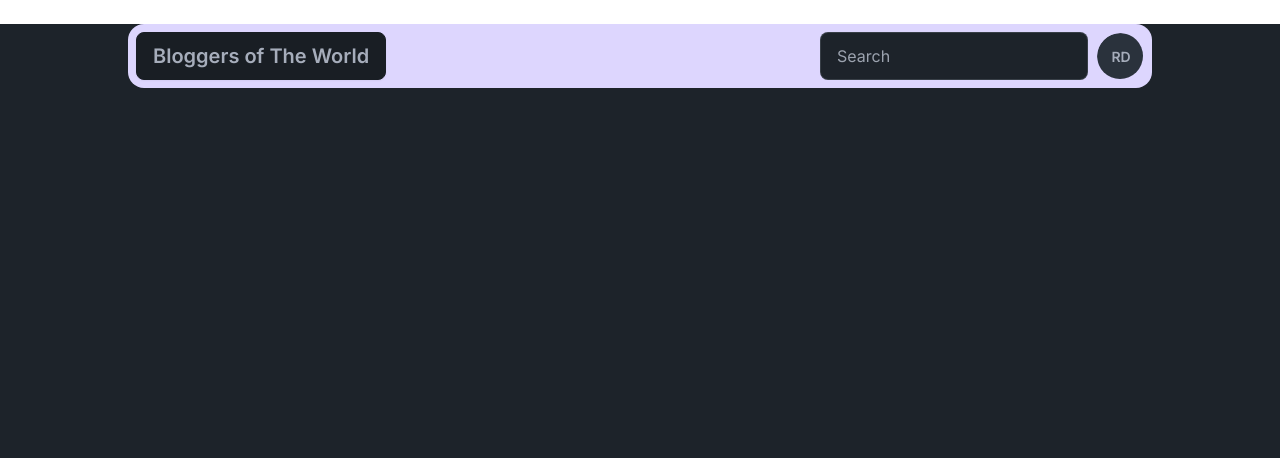
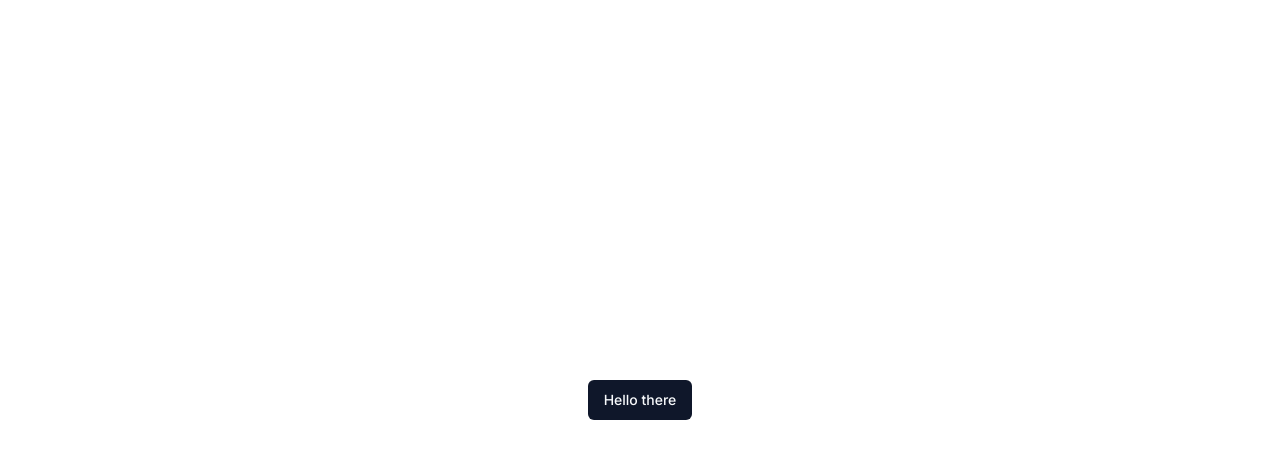
Before and after one commit to RezuanD/first_project, a Next.js app in the folder frontend/: page / in a window 1280 px wide. Shown: the top 458 px of the page. Built offline with nearby package versions, Linux system fonts and the light colour scheme.

Commit message:
setup shadcn

```diff
--- a/frontend/app/components/Navbar.tsx
+++ /dev/null
@@ -1,46 +0,0 @@
-export default function Navbar() {
-  return (
-    <div className="flex justify-center mt-6">
-      <div className="w-[80%] navbar bg-violet-200 rounded-2xl ">
-        <div className="flex-1">
-          <a className="btn btn-glass text-xl">Bloggers of The World</a>
-        </div>
-        <div className="flex-none gap-2">
-          <div className="form-control">
-            <input
-              type="text"
-              placeholder="Search"
-              className="input input-bordered w-24 md:w-auto"
-            />
-          </div>
-          <div className="dropdown dropdown-end">
-            <div
-              tabIndex={0}
-              role="button"
-              className="btn btn-ghost btn-circle avatar"
-            >
-              <div className="rounded-full">
-                <div className="avatar placeholder">
-                  <div className="bg-neutral text-neutral-content rounded-full w-12">
-                    <span>RD</span>
-                  </div>
-                </div>
-              </div>
-            </div>
-            <ul
-              tabIndex={0}
-              className="mt-3 z-[1] p-2 shadow menu menu-sm dropdown-content bg-base-100 rounded-box w-52"
-            >
-              <li>
-                <a>Profile</a>
-              </li>
-              <li>
-                <a>Logout</a>
-              </li>
-            </ul>
-          </div>
-        </div>
-      </div>
-    </div>
-  );
-}
--- a/frontend/app/globals.css
+++ b/frontend/app/globals.css
@@ -2,6 +2,75 @@
 @tailwind components;
 @tailwind utilities;
 
-body {
-  background: white;
+@layer base {
+  :root {
+    --background: 0 0% 100%;
+    --foreground: 222.2 84% 4.9%;
+
+    --card: 0 0% 100%;
+    --card-foreground: 222.2 84% 4.9%;
+
+    --popover: 0 0% 100%;
+    --popover-foreground: 222.2 84% 4.9%;
+
+    --primary: 222.2 47.4% 11.2%;
+    --primary-foreground: 210 40% 98%;
+
+    --secondary: 210 40% 96.1%;
+    --secondary-foreground: 222.2 47.4% 11.2%;
+
+    --muted: 210 40% 96.1%;
+    --muted-foreground: 215.4 16.3% 46.9%;
+
+    --accent: 210 40% 96.1%;
+    --accent-foreground: 222.2 47.4% 11.2%;
+
+    --destructive: 0 84.2% 60.2%;
+    --destructive-foreground: 210 40% 98%;
+
+    --border: 214.3 31.8% 91.4%;
+    --input: 214.3 31.8% 91.4%;
+    --ring: 222.2 84% 4.9%;
+
+    --radius: 0.5rem;
+  }
+
+  .dark {
+    --background: 222.2 84% 4.9%;
+    --foreground: 210 40% 98%;
+
+    --card: 222.2 84% 4.9%;
+    --card-foreground: 210 40% 98%;
+
+    --popover: 222.2 84% 4.9%;
+    --popover-foreground: 210 40% 98%;
+
+    --primary: 210 40% 98%;
+    --primary-foreground: 222.2 47.4% 11.2%;
+
+    --secondary: 217.2 32.6% 17.5%;
+    --secondary-foreground: 210 40% 98%;
+
+    --muted: 217.2 32.6% 17.5%;
+    --muted-foreground: 215 20.2% 65.1%;
+
+    --accent: 217.2 32.6% 17.5%;
+    --accent-foreground: 210 40% 98%;
+
+    --destructive: 0 62.8% 30.6%;
+    --destructive-foreground: 210 40% 98%;
+
+    --border: 217.2 32.6% 17.5%;
+    --input: 217.2 32.6% 17.5%;
+    --ring: 212.7 26.8% 83.9%;
+  }
 }
+
+@layer base {
+  * {
+    @apply border-border;
+  }
+  body {
+    @apply bg-background text-foreground;
+  }
+}
--- a/frontend/app/layout.tsx
+++ b/frontend/app/layout.tsx
@@ -1,11 +1,11 @@
-import type { Metadata } from "next";
-import { Inter } from "next/font/google";
+import { Inter as FontSans } from "next/font/google";
 import "./globals.css";
-import Navbar from "./components/Navbar";
+import { cn } from "../lib/utils";
 
-const inter = Inter({ subsets: ["latin"] });
-
-export const metadata: Metadata = {};
+const fontSans = FontSans({
+  subsets: ["latin"],
+  variable: "--font-sans",
+});
 
 export default function RootLayout({
   children,
@@ -14,11 +14,12 @@
 }>) {
   return (
     <html lang="en">
-      <body data-theme="dark" className={inter.className}>
-        <div className="min-h-screen">
-          <Navbar />
-          {children}
-        </div>
+      <body
+        className={cn(
+          "min-h-screen flex flex-col bg-background font-sans antialiased",
+          fontSans.variable
+        )}>
+        {children}
       </body>
     </html>
   );
--- a/frontend/app/page.tsx
+++ b/frontend/app/page.tsx
@@ -1,6 +1,12 @@
+import { Button } from "@/components/ui/button";
+
+
 export default function Home() {
   return (
-    <main>
+    <main className="h-screen flex flex-col justify-center items-center">
+        <Button>
+          Hello there
+        </Button>
     </main>
   );
 }
--- /dev/null
+++ b/frontend/components/ui/button.tsx
@@ -0,0 +1,56 @@
+import * as React from "react"
+import { Slot } from "@radix-ui/react-slot"
+import { cva, type VariantProps } from "class-variance-authority"
+
+import { cn } from "@/lib/utils"
+
+const buttonVariants = cva(
+  "inline-flex items-center justify-center whitespace-nowrap rounded-md text-sm font-medium ring-offset-background transition-colors focus-visible:outline-none focus-visible:ring-2 focus-visible:ring-ring focus-visible:ring-offset-2 disabled:pointer-events-none disabled:opacity-50",
+  {
+    variants: {
+      variant: {
+        default: "bg-primary text-primary-foreground hover:bg-primary/90",
+        destructive:
+          "bg-destructive text-destructive-foreground hover:bg-destructive/90",
+        outline:
+          "border border-input bg-background hover:bg-accent hover:text-accent-foreground",
+        secondary:
+          "bg-secondary text-secondary-foreground hover:bg-secondary/80",
+        ghost: "hover:bg-accent hover:text-accent-foreground",
+        link: "text-primary underline-offset-4 hover:underline",
+      },
+      size: {
+        default: "h-10 px-4 py-2",
+        sm: "h-9 rounded-md px-3",
+        lg: "h-11 rounded-md px-8",
+        icon: "h-10 w-10",
+      },
+    },
+    defaultVariants: {
+      variant: "default",
+      size: "default",
+    },
+  }
+)
+
+export interface ButtonProps
+  extends React.ButtonHTMLAttributes<HTMLButtonElement>,
+    VariantProps<typeof buttonVariants> {
+  asChild?: boolean
+}
+
+const Button = React.forwardRef<HTMLButtonElement, ButtonProps>(
+  ({ className, variant, size, asChild = false, ...props }, ref) => {
+    const Comp = asChild ? Slot : "button"
+    return (
+      <Comp
+        className={cn(buttonVariants({ variant, size, className }))}
+        ref={ref}
+        {...props}
+      />
+    )
+  }
+)
+Button.displayName = "Button"
+
+export { Button, buttonVariants }
--- /dev/null
+++ b/frontend/lib/utils.ts
@@ -0,0 +1,6 @@
+import { type ClassValue, clsx } from "clsx"
+import { twMerge } from "tailwind-merge"
+
+export function cn(...inputs: ClassValue[]) {
+  return twMerge(clsx(inputs))
+}
--- a/frontend/tailwind.config.ts
+++ b/frontend/tailwind.config.ts
@@ -1,21 +1,85 @@
 import type { Config } from "tailwindcss";
 
-const config: Config = {
+const { fontFamily } = require("tailwindcss/defaultTheme");
+
+const config = {
+  darkMode: ["class"],
   content: [
-    "./pages/**/*.{js,ts,jsx,tsx,mdx}",
-    "./components/**/*.{js,ts,jsx,tsx,mdx}",
-    "./app/**/*.{js,ts,jsx,tsx,mdx}",
+    "./pages/**/*.{ts,tsx}",
+    "./components/**/*.{ts,tsx}",
+    "./app/**/*.{ts,tsx}",
+    "./src/**/*.{ts,tsx}",
   ],
-  plugins: [require("daisyui")],
-  daisyui: {
-    themes: ["light", "dark", "cupcake"],
-    darkTheme: "dark",
-    base: true,
-    styled: true,
-    utils: true,
-    prefix: "",
-    logs: true,
-    themeRoot: ":root",
+  prefix: "",
+  theme: {
+    container: {
+      center: true,
+      padding: "2rem",
+      screens: {
+        "2xl": "1400px",
+      },
+    },
+    extend: {
+      colors: {
+        border: "hsl(var(--border))",
+        input: "hsl(var(--input))",
+        ring: "hsl(var(--ring))",
+        background: "hsl(var(--background))",
+        foreground: "hsl(var(--foreground))",
+        primary: {
+          DEFAULT: "hsl(var(--primary))",
+          foreground: "hsl(var(--primary-foreground))",
+        },
+        secondary: {
+          DEFAULT: "hsl(var(--secondary))",
+          foreground: "hsl(var(--secondary-foreground))",
+        },
+        destructive: {
+          DEFAULT: "hsl(var(--destructive))",
+          foreground: "hsl(var(--destructive-foreground))",
+        },
+        muted: {
+          DEFAULT: "hsl(var(--muted))",
+          foreground: "hsl(var(--muted-foreground))",
+        },
+        accent: {
+          DEFAULT: "hsl(var(--accent))",
+          foreground: "hsl(var(--accent-foreground))",
+        },
+        popover: {
+          DEFAULT: "hsl(var(--popover))",
+          foreground: "hsl(var(--popover-foreground))",
+        },
+        card: {
+          DEFAULT: "hsl(var(--card))",
+          foreground: "hsl(var(--card-foreground))",
+        },
+      },
+      borderRadius: {
+        lg: "var(--radius)",
+        md: "calc(var(--radius) - 2px)",
+        sm: "calc(var(--radius) - 4px)",
+      },
+      keyframes: {
+        "accordion-down": {
+          from: { height: "0" },
+          to: { height: "var(--radix-accordion-content-height)" },
+        },
+        "accordion-up": {
+          from: { height: "var(--radix-accordion-content-height)" },
+          to: { height: "0" },
+        },
+      },
+      animation: {
+        "accordion-down": "accordion-down 0.2s ease-out",
+        "accordion-up": "accordion-up 0.2s ease-out",
+      },
+      fontFamily: {
+        sans: ["var(--font-sans)", ...fontFamily.sans],
+      },
+    },
   },
-};
+  plugins: [require("tailwindcss-animate")],
+} satisfies Config;
+
 export default config;
```
Also changed, not shown: frontend/package.json (+6 -1 lines), frontend/components.json (added), 1 other file (tests, documents, lock files or other folders).
